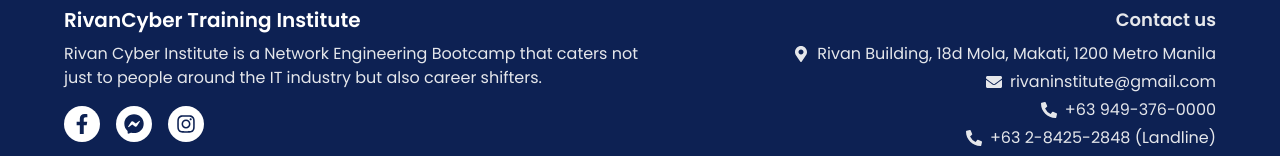
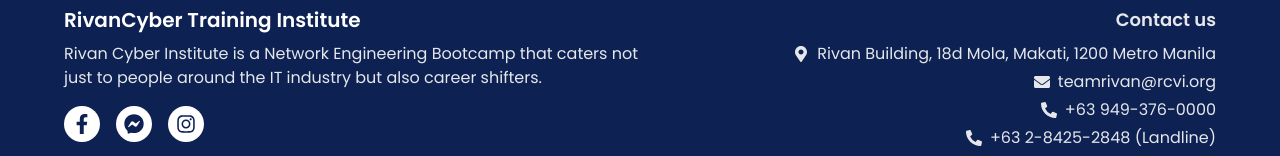
Before and after one commit to JemsProg/rivan_practice_web, a React (Vite) app in the folder frontend/: page /quotation in a window 1280 px wide. Shown: the part 954-1110 px from the top of the page. Built offline with nearby package versions, Linux system fonts and the light colour scheme.

Commit message:
change email

```diff
--- a/frontend/src/components/Footer.jsx
+++ b/frontend/src/components/Footer.jsx
@@ -66,10 +66,10 @@
             <p className="flex items-center mb-1">
               <FaEnvelope className="mr-2" />
               <a
-                href="mailto:rivaninstitute@gmail.com"
+                href="mailto:teamrivan@rcvi.org@gmail.com"
                 className="hover:text-blue-400 transition"
               >
-                rivaninstitute@gmail.com
+                teamrivan@rcvi.org
               </a>
             </p>
             <p className="flex items-center mb-1">
```
